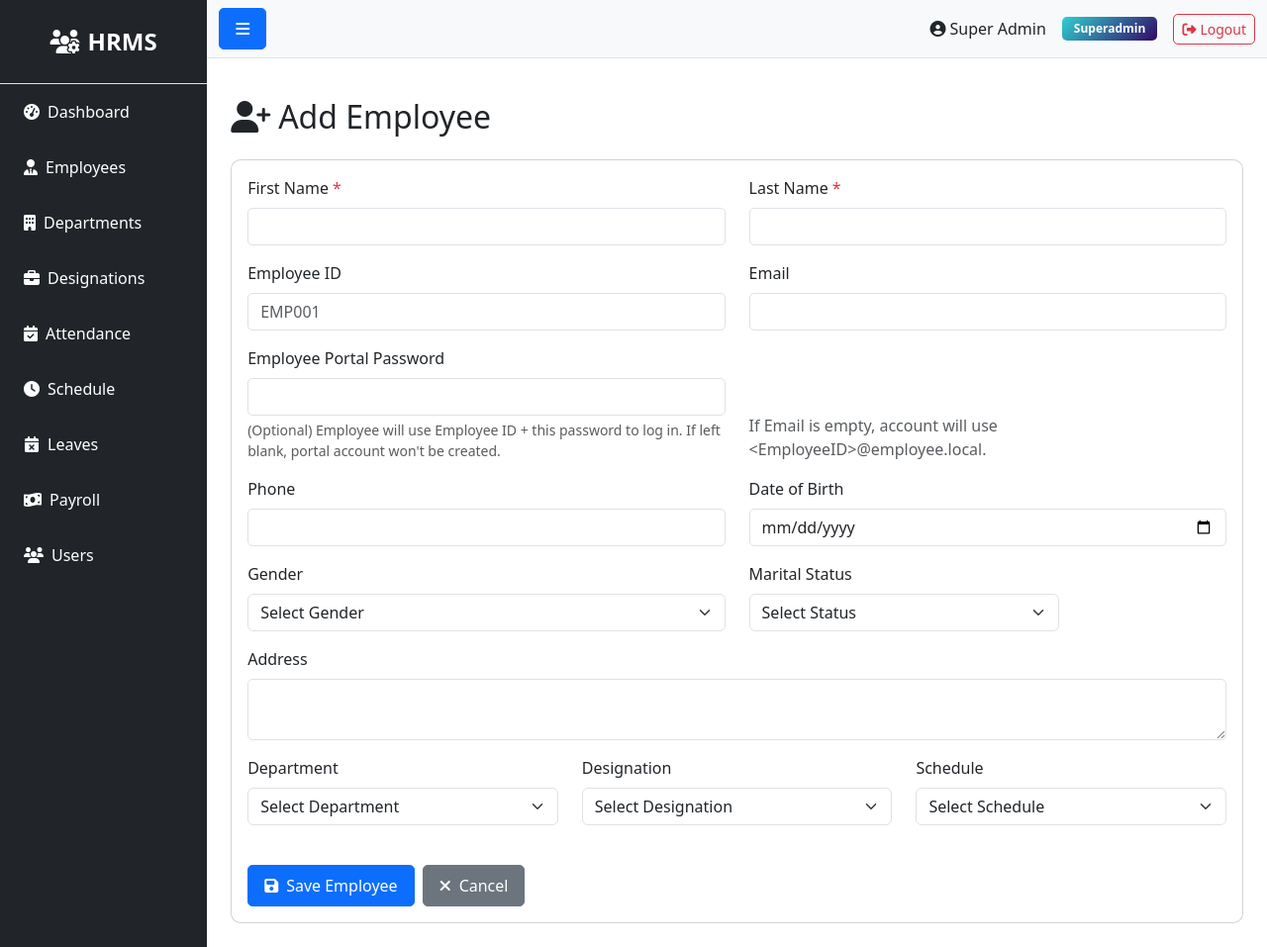
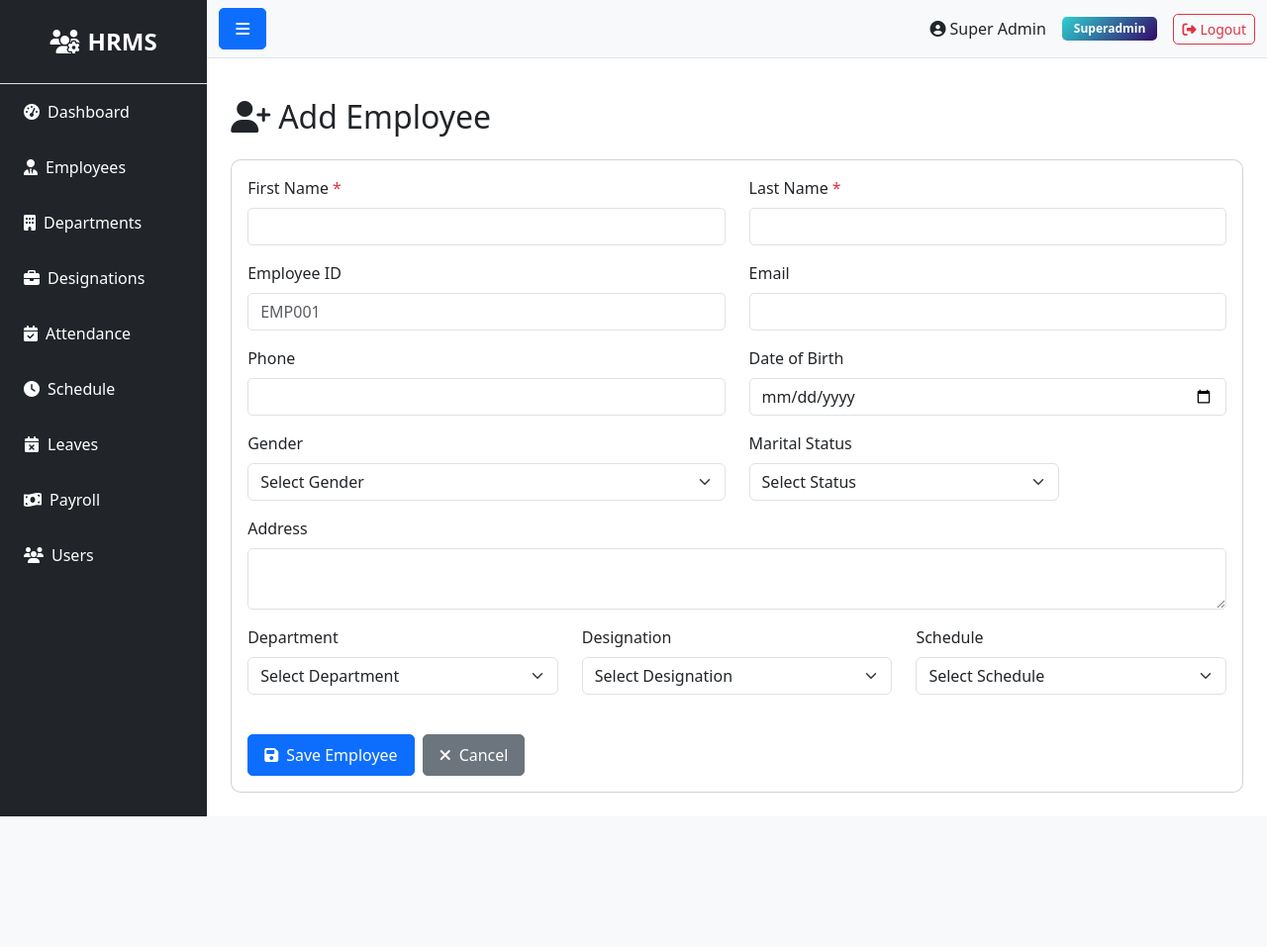
Before and after one commit to vikasprajapat2/HRMS, a Flask app: page /employee/create in a window 1280 px wide. Shown: the whole page at 99% size. After the commit the page ends 825 px from the top, so only its background shows below. Run offline with Flask 3, Linux system fonts and the light colour scheme; a user stored in the database is signed in; data comes from the database, SQL or seed files in the repository.

Commit message:
Remove portal password field from add-employee form

```diff
--- a/templates/admin/employee/create.html
+++ b/templates/admin/employee/create.html
@@ -32,16 +32,7 @@
                 </div>
             </div>
 
-            <div class="row">
-                <div class="col-md-6 mb-3">
-                    <label for="portal_password" class="form-label">Employee Portal Password</label>
-                    <input type="password" class="form-control" id="portal_password" name="portal_password">
-                    <div class="form-text">(Optional) Employee will use Employee ID + this password to log in. If left blank, portal account won't be created.</div>
-                </div>
-                <div class="col-md-6 mb-3 d-flex align-items-end">
-                    <div class="text-muted">If Email is empty, account will use {{ "<EmployeeID>@employee.local" }}.</div>
-                </div>
-            </div>
+            <!-- Portal account creation removed from add-employee UI per request -->
 
             <div class="row">
                 <div class="col-md-6 mb-3">
```
